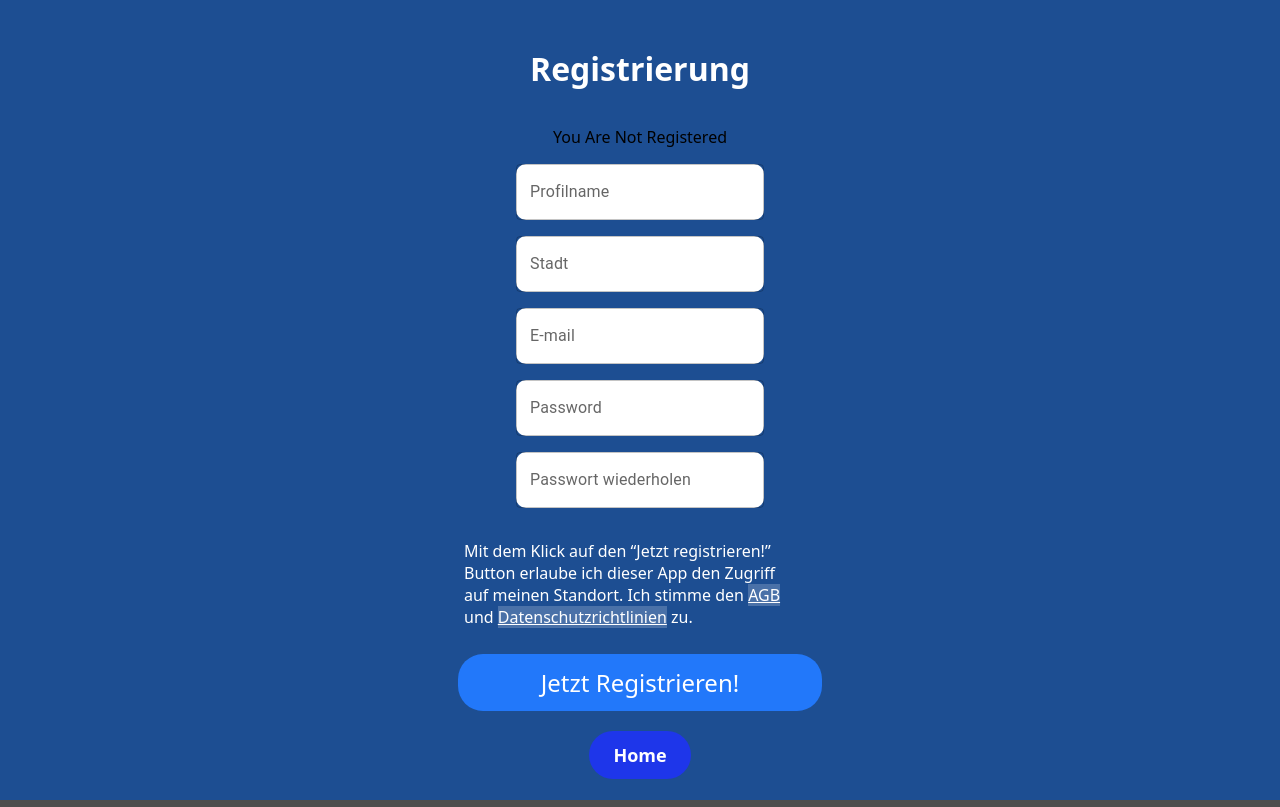
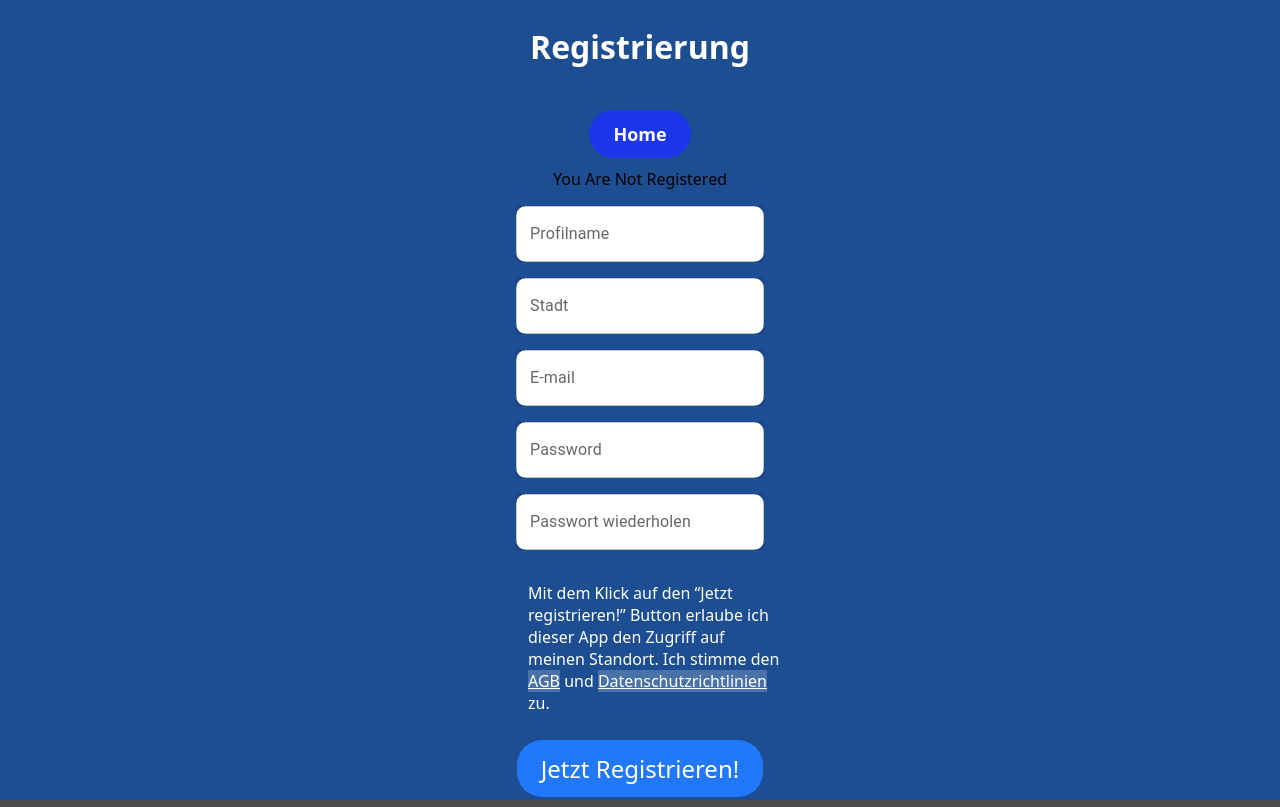
Before and after one commit to Just-URban-Exploring/Frontend, a React (Vite) app: page /register in a window 1280 px wide. Built offline with nearby package versions, Linux system fonts and the light colour scheme.

Commit message:
added fixed styling

```diff
--- a/src/css/Map.css
+++ b/src/css/Map.css
@@ -6,7 +6,6 @@ button {
   padding: 12px 24px;
   text-align: center;
   text-decoration: none;
-  display: inline-block;
   font-size: 18px;
   font-weight: 600;
   margin: 10px;
--- a/src/css/registration.css
+++ b/src/css/registration.css
@@ -47,7 +47,7 @@
     background-color: var(--blue-600);
     color: rgb(255, 255, 255);
     border-radius: 25px;
-    width: 75vw;
+    width:max-content;
     font-size: 1.5rem;
     font-weight: 400;
     border:none;
@@ -56,8 +56,9 @@
   .agb{
     color: white;
     font-size: 1em;
+    word-wrap: break-word;
     padding:1rem 2rem 2rem 0rem;
-    margin: 0rem 2rem 0rem 0rem;
+    margin: 0rem 2rem 0rem 4rem;
   }
 
   @media (max-width: 768px) {
--- a/src/pages/Registration.jsx
+++ b/src/pages/Registration.jsx
@@ -66,6 +66,7 @@ export function Registration() {
   return (
     <div className="container">
       <h1 className="register">Registrierung</h1>
+      <button onClick={() => navigate("/map")}>Home</button>
       <div>
         {" "}
         {/* display success message */}
@@ -226,7 +227,7 @@ export function Registration() {
         >
           Jetzt Registrieren!
         </button>
-        <button onClick={() => navigate("/map")}>Home</button>
+
       </Box>
     </div>
   );
```
